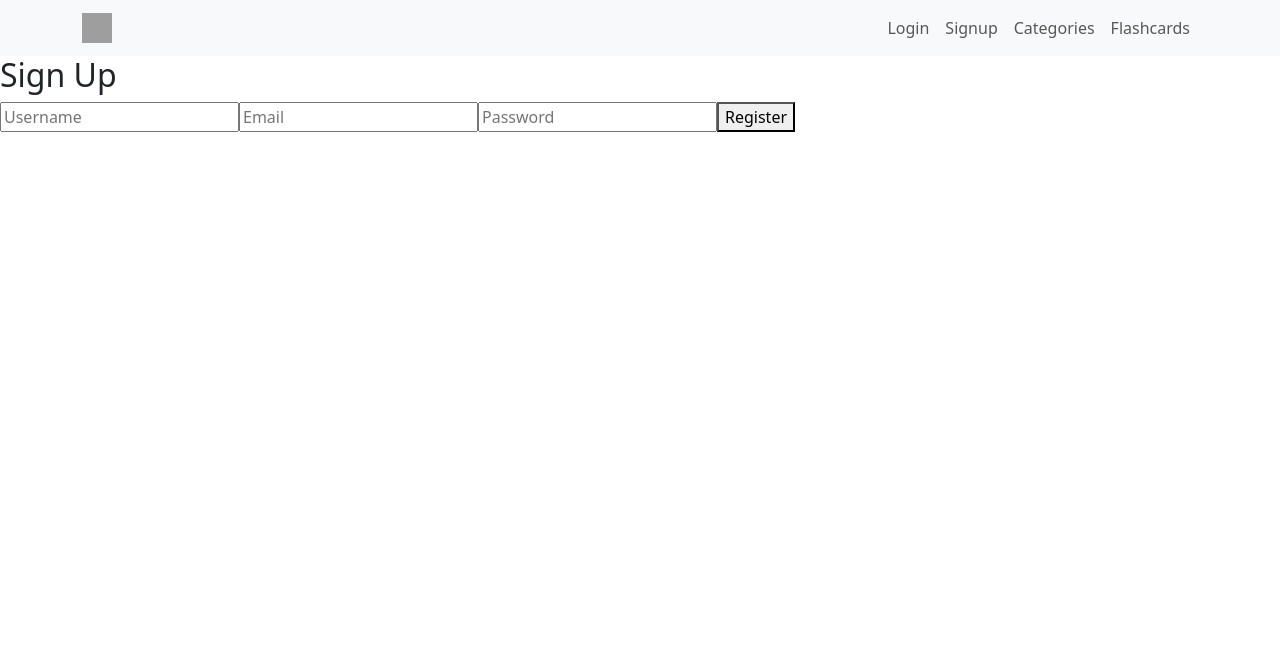
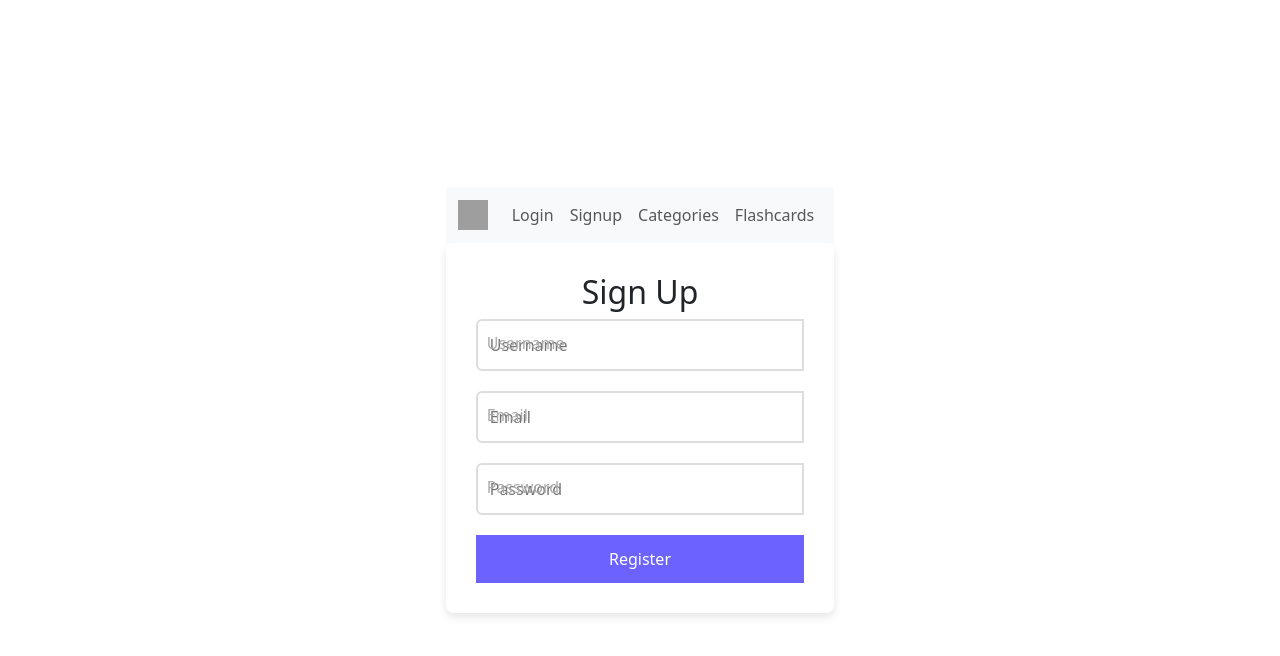
Before and after one commit to alyssa-hdz/alyssa-hdz.github.io, a React (Create React App) app: page /signup in a window 1280 px wide. Shown: the top 656 px of the page. Built offline with nearby package versions, Linux system fonts and the light colour scheme; grey boxes are pictures that could not be loaded.

Commit message:
started styling

```diff
--- a/src/Signup.js
+++ b/src/Signup.js
@@ -43,24 +43,34 @@ export default function Signup() {
             <h2>Sign Up</h2>
             {error && <p className="error">{error}</p>}
             <form onSubmit={handleSubmit}>
+
+            <div class="input-group">
                 <input
                     type="text"
                     placeholder="Username"
                     value={username}
                     onChange={(e) => setUsername(e.target.value)}
                 />
+                   <label for="username">Username</label>
+                   </div>
+                 <div class="input-group">
                 <input
                     type="email"
                     placeholder="Email"
                     value={email}
                     onChange={(e) => setEmail(e.target.value)}
                 />
+                 <label for="Email">Email</label>
+                 </div>
+                 <div class="input-group">
                 <input
                     type="password"
                     placeholder="Password"
                     value={password}
                     onChange={(e) => setPassword(e.target.value)}
                 />
+                 <label for="password">Password</label>
+                 </div>
                 <button type="submit">Register</button>
             </form>
         </div>
--- a/src/index.css
+++ b/src/index.css
@@ -11,3 +11,86 @@ code {
   font-family: source-code-pro, Menlo, Monaco, Consolas, 'Courier New',
     monospace;
 }
+*,
+*::before,
+*::after {
+  box-sizing: border-box;
+}
+
+body {
+  font-family: 'Arial', sans-serif;
+  background-color: #f4f7fc;
+  display: flex;
+  justify-content: center;
+  align-items: center;
+  height: 100vh;
+  margin: 0;
+}
+
+.form-container {
+  background: #fff;
+  padding: 30px;
+  border-radius: 8px;
+  box-shadow: 0 4px 10px rgba(0, 0, 0, 0.1);
+  width: 100%;
+  max-width: 400px;
+}
+
+h2 {
+  text-align: center;
+  margin-bottom: 20px;
+  color: #333;
+}
+
+.input-group {
+  position: relative;
+  margin-bottom: 20px;
+}
+
+input {
+  width: 100%;
+  padding: 12px;
+  border: 2px solid #ddd;
+  border-radius: 6px;
+  font-size: 16px;
+  outline: none;
+  transition: border-color 0.3s ease, padding-top 0.3s ease;
+}
+
+input:focus {
+  border-color: #6c63ff;
+}
+
+input:focus + label,
+input:not(:placeholder-shown) + label {
+  top: -10px;
+  left: 12px;
+  font-size: 14px;
+  color: #6c63ff;
+}
+
+label {
+  position: absolute;
+  top: 12px;
+  left: 12px;
+  font-size: 16px;
+  color: #aaa;
+  pointer-events: none;
+  transition: all 0.3s ease;
+}
+
+button {
+  width: 100%;
+  padding: 12px;
+  background-color: #6c63ff;
+  color: white;
+  border: none;
+  border-radius: 6px;
+  font-size: 16px;
+  cursor: pointer;
+  transition: background-color 0.3s ease;
+}
+
+button:hover {
+  background-color: #5a54e1;
+}
```
Also changed, not shown: src/App.css (line endings or trailing spaces).
